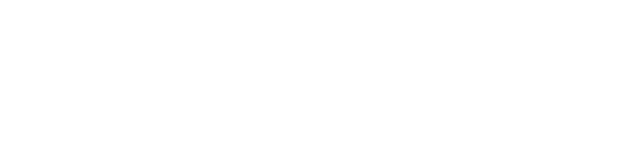
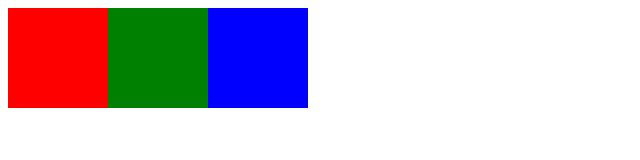
Before and after one commit to elefantee/programador, a plain HTML site: page M2U1/ejercicios_en_clases/Trabajo_PracticoM2U1.html in a window 1280 px wide. Shown: the whole page, without its empty margins (0-640 px from the left). Drawn offline with Linux system fonts and the light colour scheme.

Commit message:
modifique_práctico

```diff
--- a/M2U1/ejercicios_en_clases/Trabajo_PracticoM2U1.html
+++ b/M2U1/ejercicios_en_clases/Trabajo_PracticoM2U1.html
@@ -8,36 +8,35 @@
 </head>
 <body>
     <div class="contenedor">
-    <div class="Cuadrado rojo" on clic = "cambiar fondo (#ff0000)"></div>
-    <div class="Cuadrado rojo" on clic = "cambiar fondo (green)"></div>
-    <div class="Cuadrado rojo" on clic = "cambiar fondo (blue)"></div>
+    <div class="cuadrado rojo" onclic = "cambiarfondo (red)"></div>
+    <div class="cuadrado verde" onclic = "cambiarfondo (green)"></div>
+    <div class="cuadrado azul" onclic = "cambiarfondo (blue)"></div>
 
     </div>
     <style>
        .contenedor {
-        display :flex  ; }
+        display :flex; }
         .cuadrado {
          height : 100px ;
          width: 100px;
          cursor: pointer;
         }
         .rojo {
-            background-color: red;
+            background-color:red;
                     }
         .verde {
-            background-color: green;
+            background-color:green;
         }
         .azul {
-            background-color: blue;
+            background-color:blue;
         }
 
     </style>
     <script>
     function cambiarfondo (color) {
 
-        document.querySelector("body"). style.background =color ;
+        document.querySelector("body").style.background =color ;
     }
-
 
 
     </script>
```
